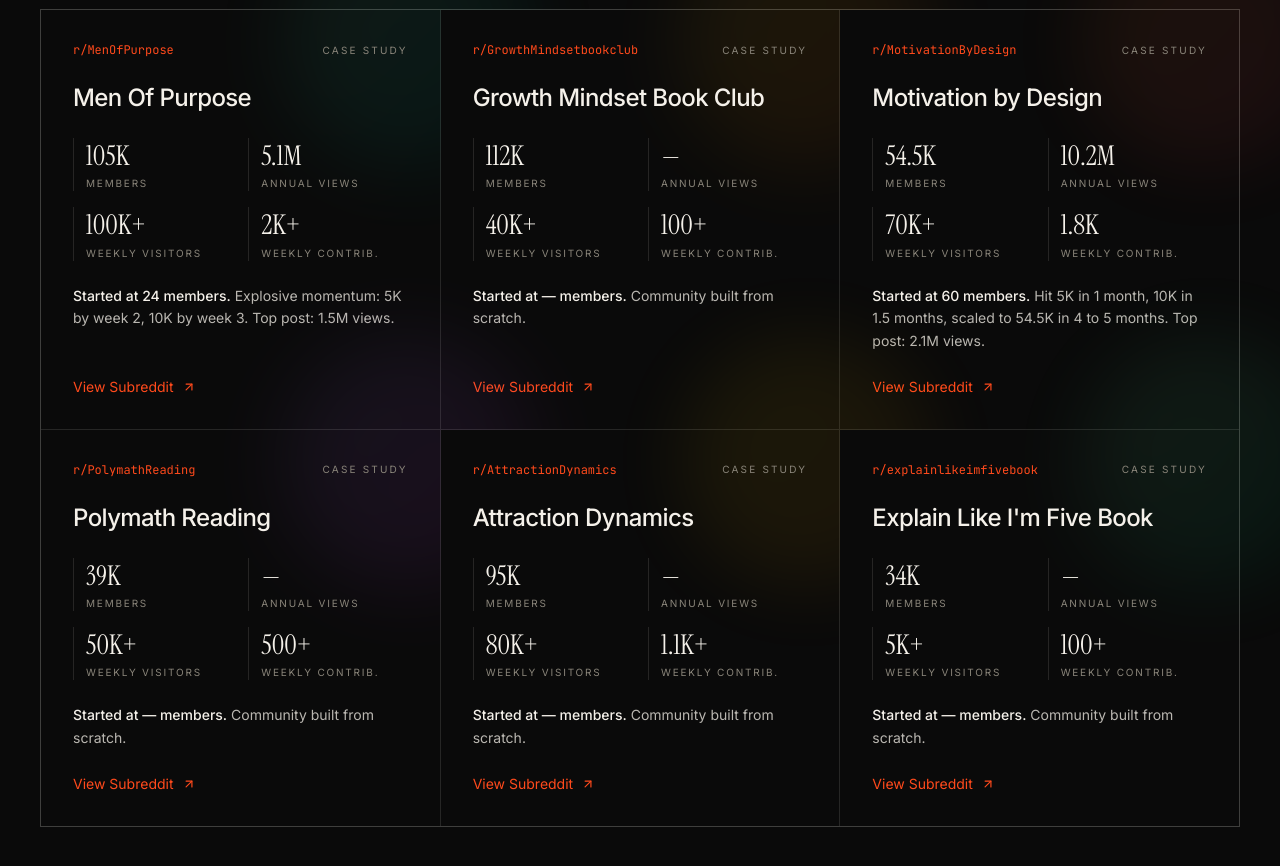
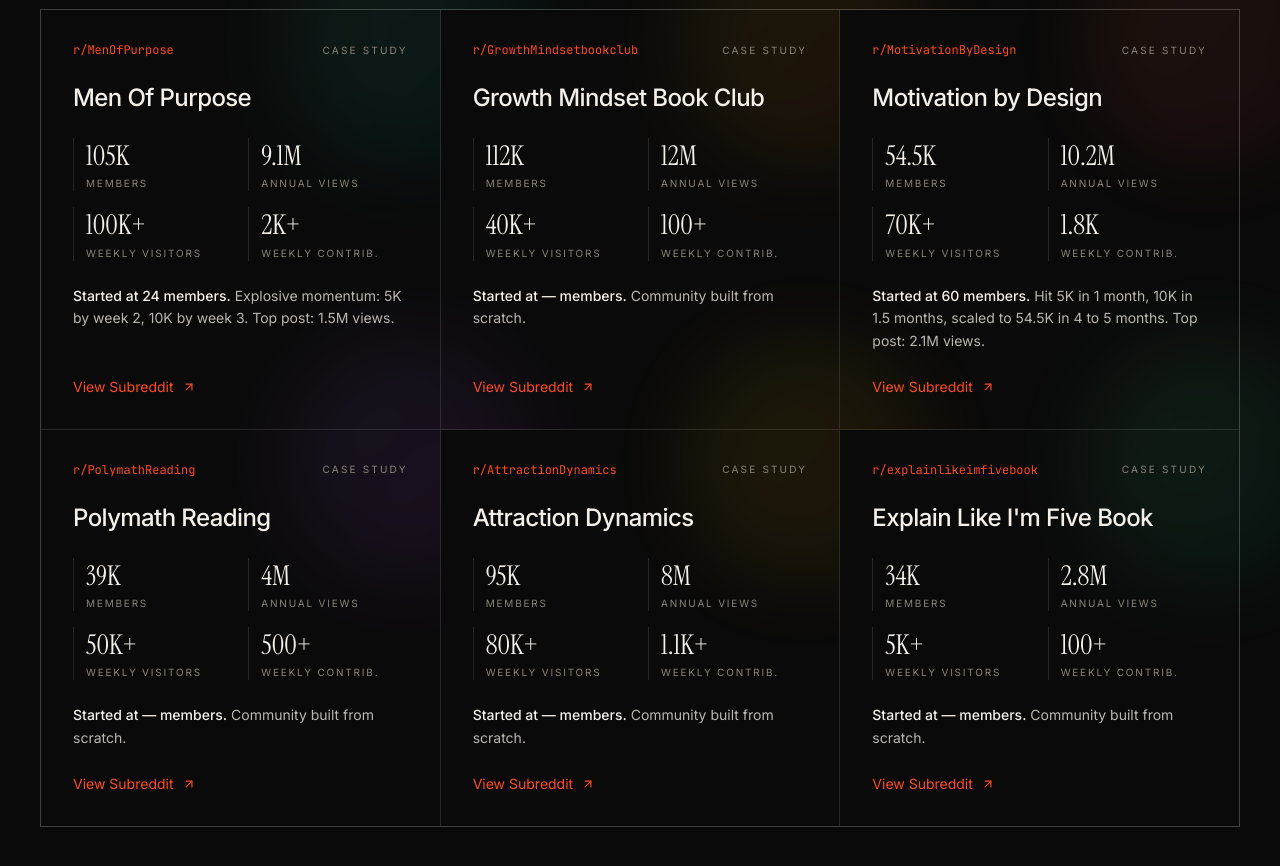
Before and after one commit to amex77/New-Portfolio, a React (Vite) app: page / in a window 1280 px wide. Shown: the part 4640-5506 px from the top of the page. Built offline with nearby package versions, Linux system fonts and the light colour scheme.

Commit message:
Update annual views for featured subreddits

```diff
--- a/src/data.ts
+++ b/src/data.ts
@@ -71,7 +71,7 @@
     handle: "r/MenOfPurpose",
     name: "Men Of Purpose",
     members: "105K",
-    annualViews: "5.1M",
+    annualViews: "9.1M",
     weeklyVisitors: "100K+",
     weeklyContributions: "2K+",
     started: "24",
@@ -85,7 +85,7 @@
     handle: "r/GrowthMindsetbookclub",
     name: "Growth Mindset Book Club",
     members: "112K",
-    annualViews: "—",
+    annualViews: "12M",
     weeklyVisitors: "40K+",
     weeklyContributions: "100+",
     started: "—",
@@ -112,7 +112,7 @@
     handle: "r/PolymathReading",
     name: "Polymath Reading",
     members: "39K",
-    annualViews: "—",
+    annualViews: "4M",
     weeklyVisitors: "50K+",
     weeklyContributions: "500+",
     started: "—",
@@ -125,7 +125,7 @@
     handle: "r/AttractionDynamics",
     name: "Attraction Dynamics",
     members: "95K",
-    annualViews: "—",
+    annualViews: "8M",
     weeklyVisitors: "80K+",
     weeklyContributions: "1.1K+",
     started: "—",
@@ -138,7 +138,7 @@
     handle: "r/explainlikeimfivebook",
     name: "Explain Like I'm Five Book",
     members: "34K",
-    annualViews: "—",
+    annualViews: "2.8M",
     weeklyVisitors: "5K+",
     weeklyContributions: "100+",
     started: "—",
```
